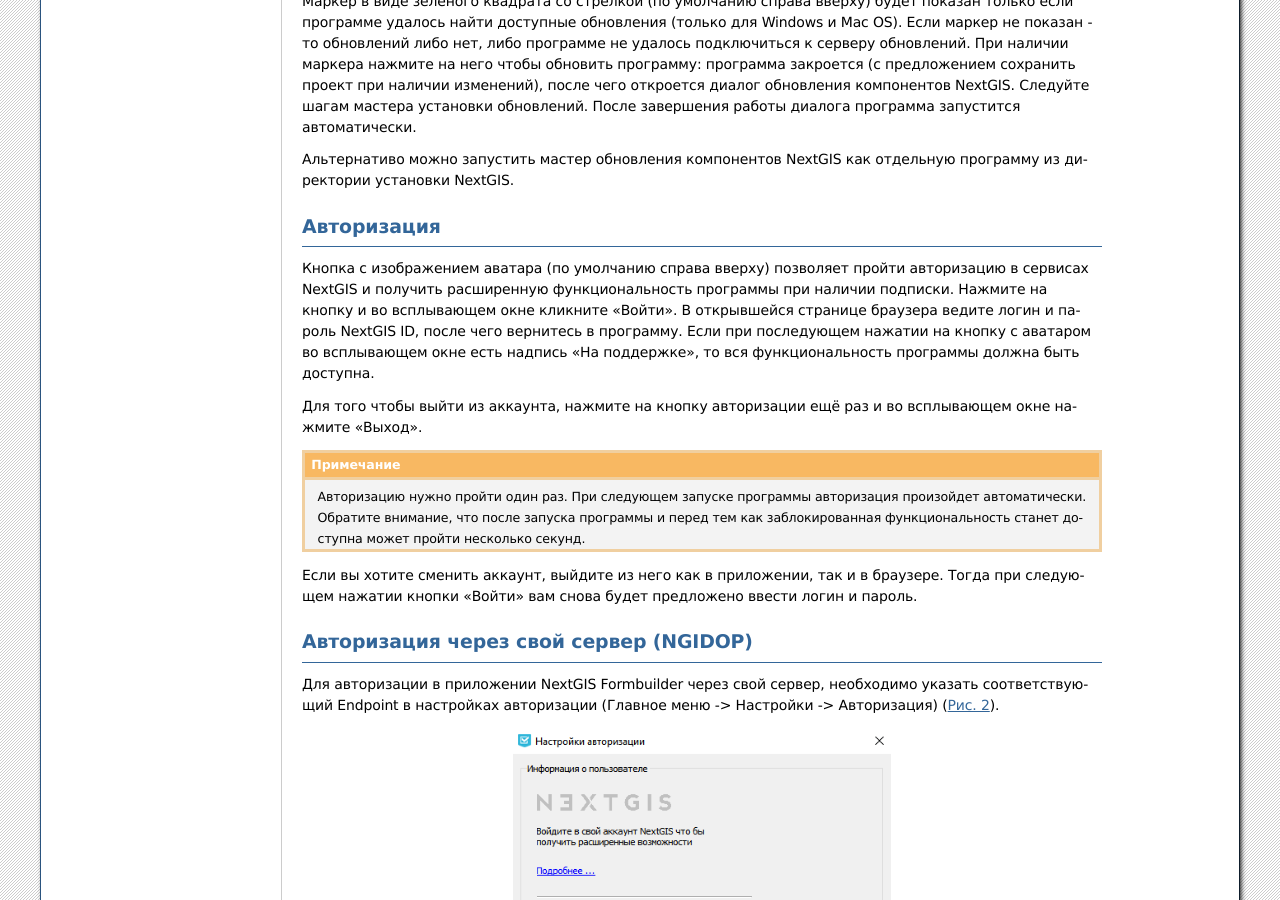
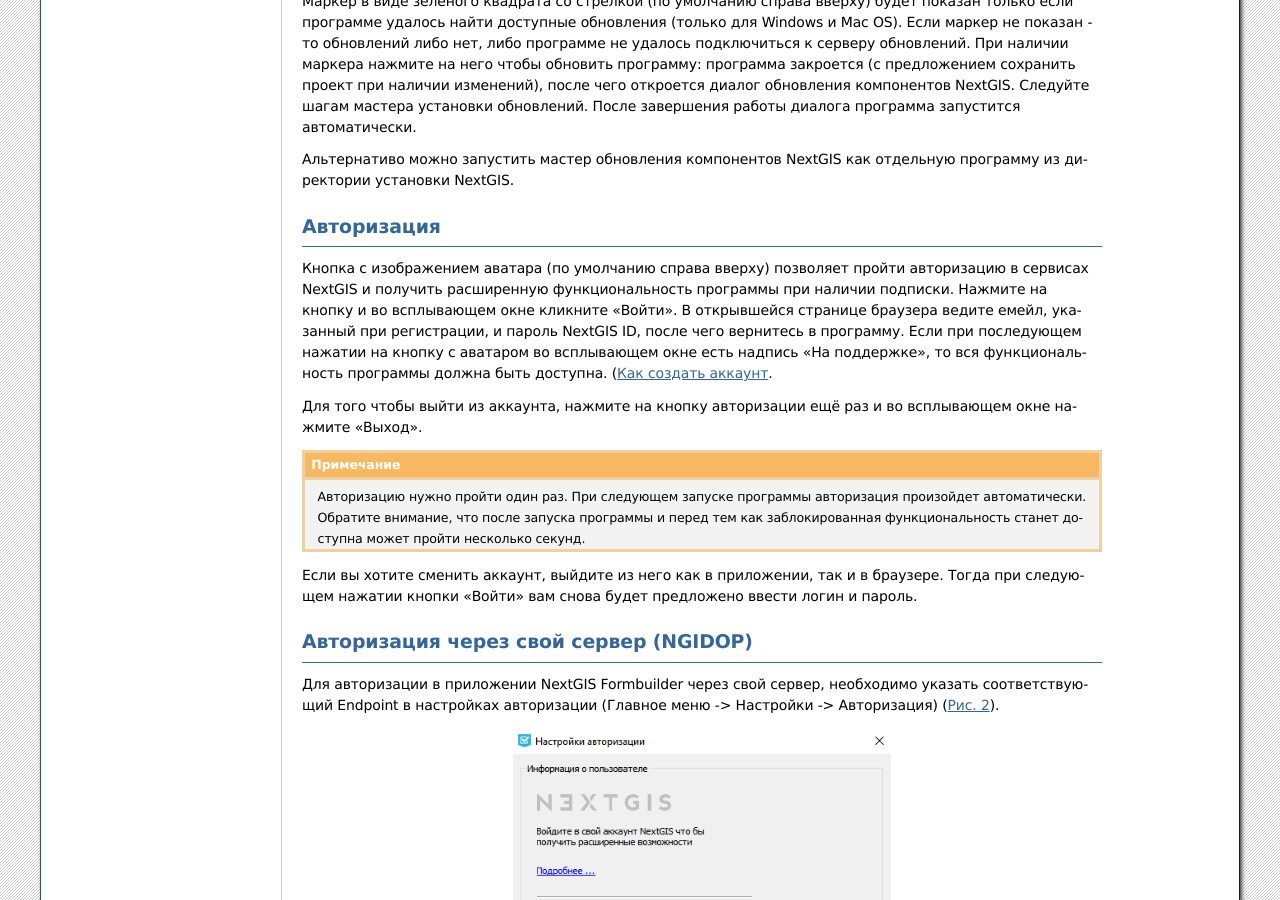
Before and after one commit to nextgis/docs_formbuilder, a Sphinx documentation site: the page built from source/gui.rst, in a window 1280 px wide and 900 px high, scrolled down 1983 px. Built offline with Sphinx 7.4.7, drawn with Linux system fonts in a browser that asks for light colours; formulas are drawn with MathJax 3.

Commit message:
Update gui.rst
Add link for sign-up

```diff
--- a/source/gui.rst
+++ b/source/gui.rst
@@ -83,7 +83,7 @@
 Авторизация
 -----------
 
-Кнопка с изображением аватара (по умолчанию справа вверху) позволяет пройти авторизацию в сервисах NextGIS и получить расширенную функциональность программы при наличии подписки. Нажмите на кнопку и во всплывающем окне кликните "Войти". В открывшейся странице браузера ведите логин и пароль NextGIS ID, после чего вернитесь в программу. Если при последующем нажатии на кнопку с аватаром во всплывающем окне есть надпись "На поддержке", то вся функциональность программы должна быть доступна.
+Кнопка с изображением аватара (по умолчанию справа вверху) позволяет пройти авторизацию в сервисах NextGIS и получить расширенную функциональность программы при наличии подписки. Нажмите на кнопку и во всплывающем окне кликните "Войти". В открывшейся странице браузера ведите емейл, указанный при регистрации, и пароль NextGIS ID, после чего вернитесь в программу. Если при последующем нажатии на кнопку с аватаром во всплывающем окне есть надпись "На поддержке", то вся функциональность программы должна быть доступна. (`Как создать аккаунт <https://docs.nextgis.ru/docs_ngcom/source/create.html>`_.
 
 Для того чтобы выйти из аккаунта, нажмите на кнопку авторизации ещё раз и во всплывающем окне нажмите "Выход".
 
```
